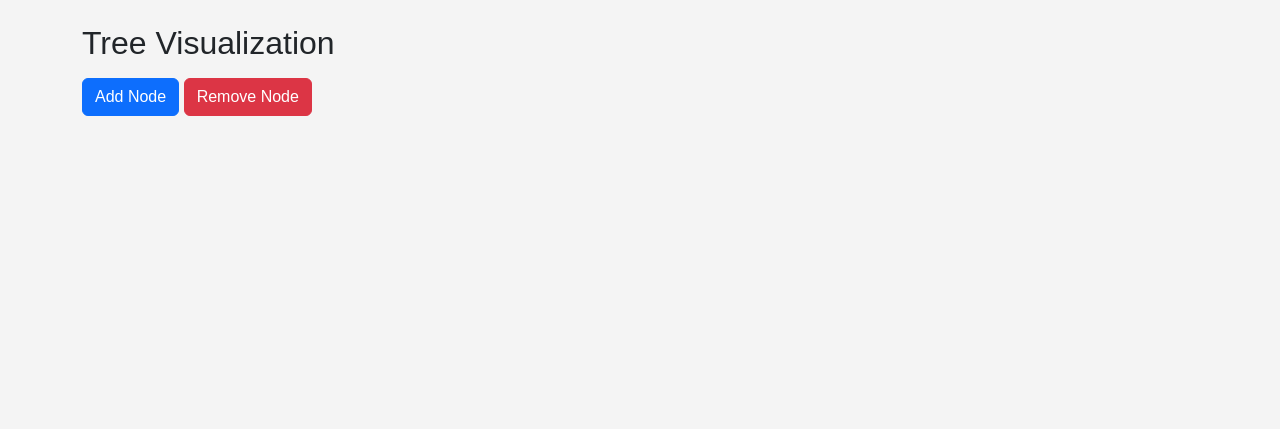
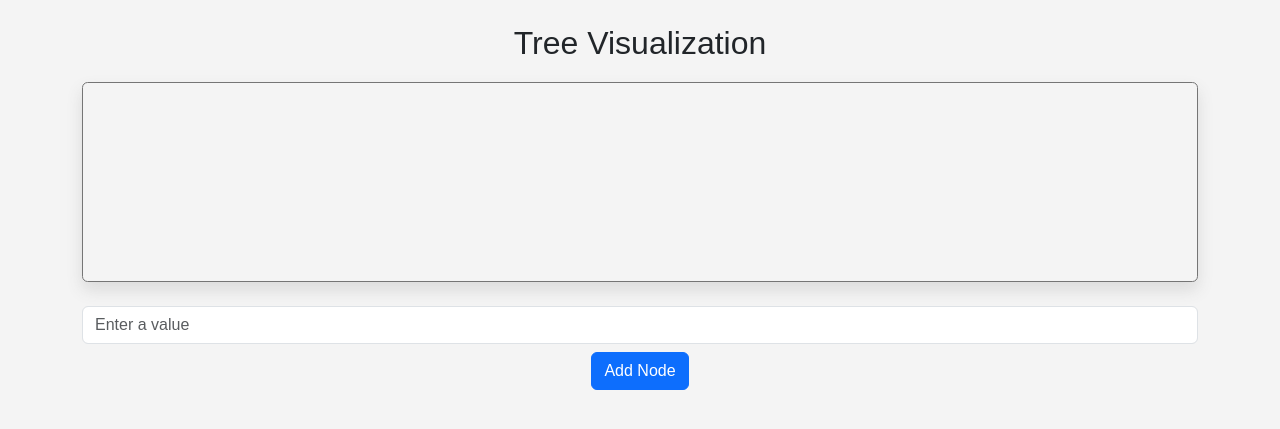
Before and after one commit to Bryan-Webifi-dev/Datalyzer, a Flask app: page /tree in a window 1280 px wide. Shown: the part 56-485 px from the top of the page. Run offline with Flask 3, Linux system fonts and the light colour scheme.

Commit message:
Working data structure pages

```diff
--- a/static/css/style.css
+++ b/static/css/style.css
@@ -115,3 +115,25 @@ main {
     border-radius: 0.35rem;
     box-shadow: 0 0.5rem 1rem rgba(82, 82, 82, 0.15);
 }
+
+.tree-container {
+    border: 1px solid #757575;
+    min-height: 200px;
+    margin-top: 20px;
+    display: flex;
+    flex-wrap: wrap;
+    justify-content: center;
+    box-shadow: 0 0.5rem 1rem rgba(82, 82, 82, 0.15);
+    border-radius: 0.35rem;
+}
+
+.tree-node {
+    background-color: rgb(30, 27, 68);
+    color: white;
+    margin: 5px;
+    padding: 10px;
+    min-width: 100px;
+    text-align: center;
+    border-radius: 0.35rem;
+    box-shadow: 0 0.5rem 1rem rgba(82, 82, 82, 0.15);
+}
--- a/static/js/tree.js
+++ b/static/js/tree.js
@@ -1,4 +1,18 @@
 document.addEventListener("DOMContentLoaded", function() {
-    // Tree logic will be more complex and may require a more advanced approach
-    // This is a placeholder for basic functionality
+    const treeVisualization = document.getElementById("tree-visualization");
+    const addNodeButton = document.getElementById("add-node-btn");
+    const treeInput = document.getElementById("tree-input");
+
+    addNodeButton.addEventListener("click", function() {
+        const inputValue = treeInput.value.trim();
+        if (inputValue) {
+            const newNode = document.createElement("div");
+            newNode.classList.add("tree-node");
+            newNode.textContent = inputValue;
+            treeVisualization.appendChild(newNode);
+            treeInput.value = '';
+        }
+    });
+
+    // More complex logic will be needed for properly visualizing tree structure
 });
--- a/templates/tree.html
+++ b/templates/tree.html
@@ -2,11 +2,16 @@
 
 {% block content %}
 <div class="container mt-4">
-    <h2>Tree Visualization</h2>
-    <div id="tree-visualization">
-        <!-- Tree nodes will be added here -->
+    <h2 class="text-center">Tree Visualization</h2>
+    <div id="tree-visualization" class="tree-container">
+        <!-- Tree nodes will be dynamically added here -->
     </div>
-    <button id="add-node-btn" class="btn btn-primary mt-2">Add Node</button>
-    <button id="remove-node-btn" class="btn btn-danger mt-2">Remove Node</button>
+    <div class="text-center mt-4">
+        <input type="text" id="tree-input" class="form-control mb-2" placeholder="Enter a value">
+        <button id="add-node-btn" class="btn btn-primary">Add Node</button>
+        <!-- Removing nodes in a tree can be complex and might need a different approach -->
+    </div>
 </div>
 {% endblock %}
+
+<script src="{{ url_for('static', filename='js/tree.js') }}"></script>
```
